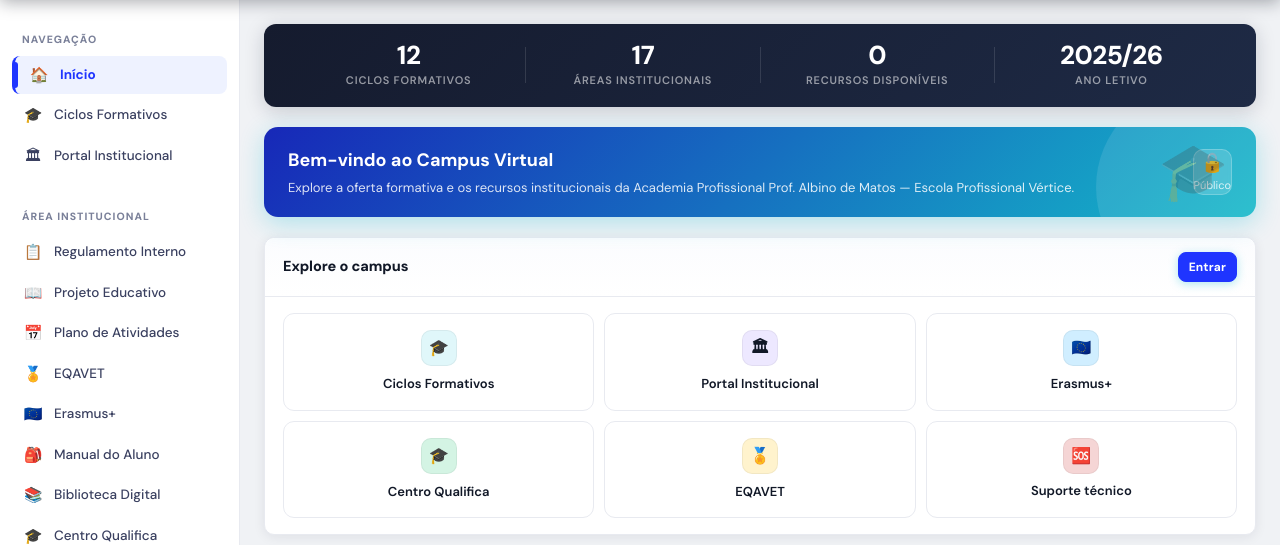
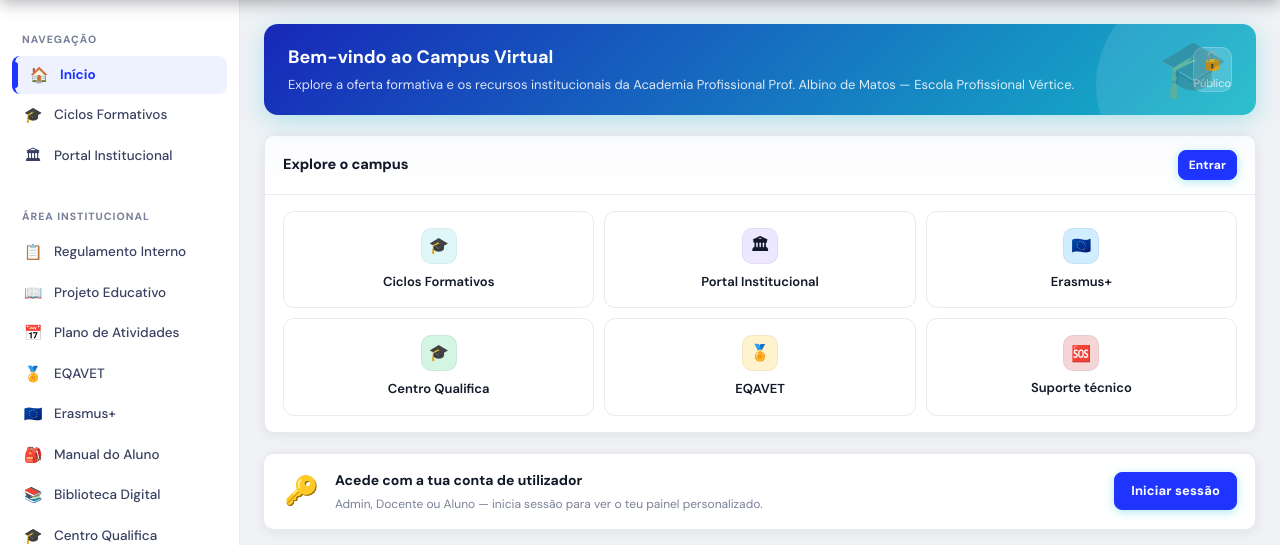
Before and after one commit to marcbarceloruiz/MoodleAcademy, a Flask app: page / in a window 1280 px wide. Shown: the part 60-605 px from the top of the page. Run offline with Flask 3, Linux system fonts and the light colour scheme; data that the repository does not hold is empty; some libraries are stand-ins or nearby versions.

Commit message:
remove: stats bar from dashboard

```diff
--- a/templates/dashboard.html
+++ b/templates/dashboard.html
@@ -5,28 +5,6 @@
 
 {% block content %}
 
-<!-- Barra de estatísticas da plataforma -->
-<div class="plataforma-stats no-print">
-  <div class="pstat">
-    <div class="pstat-num">{{ n_ciclos }}</div>
-    <div class="pstat-lbl">Ciclos Formativos</div>
-  </div>
-  <div class="pstat-divider"></div>
-  <div class="pstat">
-    <div class="pstat-num">{{ n_areas }}</div>
-    <div class="pstat-lbl">Áreas Institucionais</div>
-  </div>
-  <div class="pstat-divider"></div>
-  <div class="pstat">
-    <div class="pstat-num">{{ "{:,}".format(n_recursos).replace(",", ".") }}</div>
-    <div class="pstat-lbl">Recursos Disponíveis</div>
-  </div>
-  <div class="pstat-divider"></div>
-  <div class="pstat">
-    <div class="pstat-num">2025/26</div>
-    <div class="pstat-lbl">Ano Letivo</div>
-  </div>
-</div>
 
 {# ── ADMINISTRADOR ─────────────────────────────────────────── #}
 {% if session_is_admin %}
```
